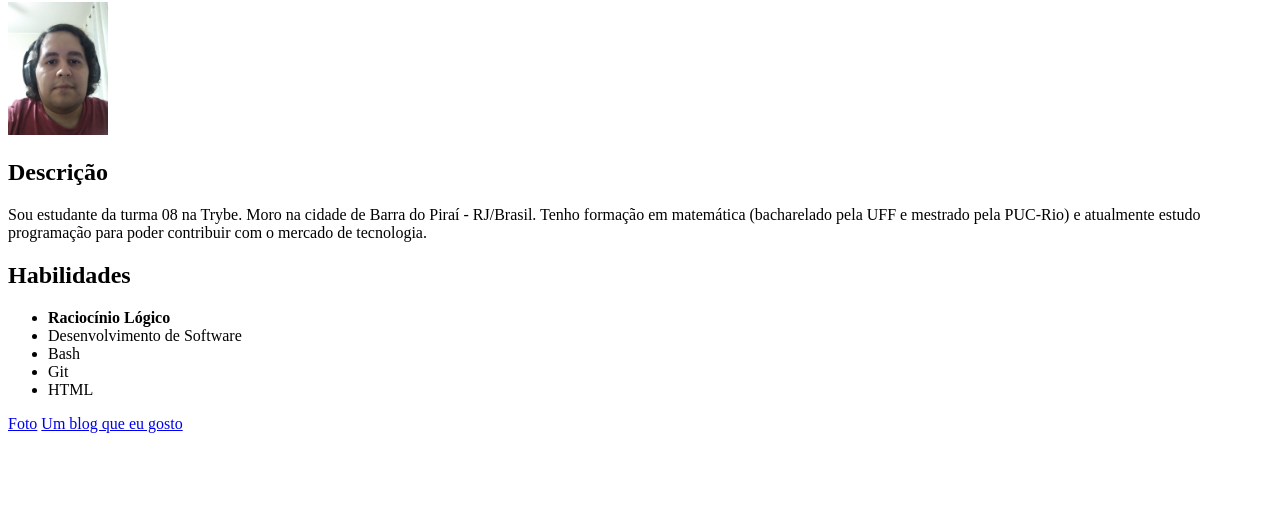
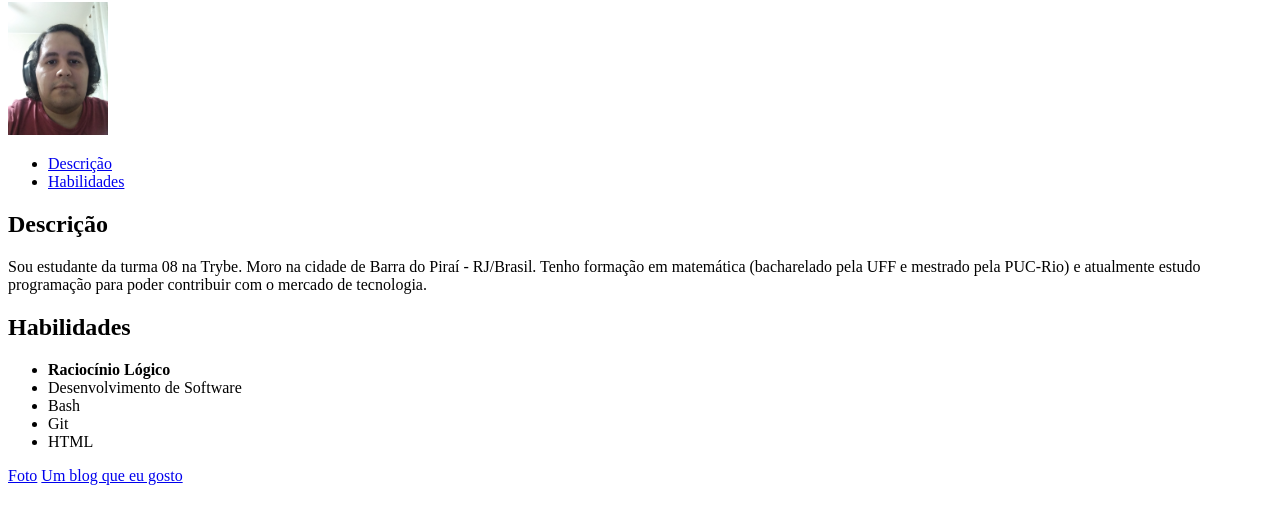
Before and after one commit to lucasbgama/lucasbgama.github.io, a plain HTML site: page index.html in a window 1280 px wide. Shown: the part 78-602 px from the top of the page. Drawn offline with Linux system fonts and the light colour scheme.

Commit message:
Índice adicionado

```diff
--- a/index.html
+++ b/index.html
@@ -8,10 +8,14 @@
 <body>
     <h1>Lucas Barbosa Gama</h1>
     <img id="foto" src="/images/IMG_20200923_204541.jpg" width="100px" alt="Foto de Lucas Gama">
-    <h2>Descrição</h2>
+    <ul>
+        <li><a href="#descricao">Descrição</a></li>
+        <li><a href="#habilidades">Habilidades</a></li>
+    </ul>
+    <h2 id="descricao">Descrição</h2>
     <p>Sou estudante da turma 08 na Trybe. Moro na cidade de Barra do Piraí - RJ/Brasil. Tenho formação em matemática (bacharelado pela UFF e mestrado pela PUC-Rio) e atualmente estudo programação para poder contribuir com o mercado de tecnologia.</p>
 
-    <h2>Habilidades</h2>
+    <h2 id="habilidades">Habilidades</h2>
     <ul>
         <li>
             <strong>Raciocínio Lógico</strong>
```
